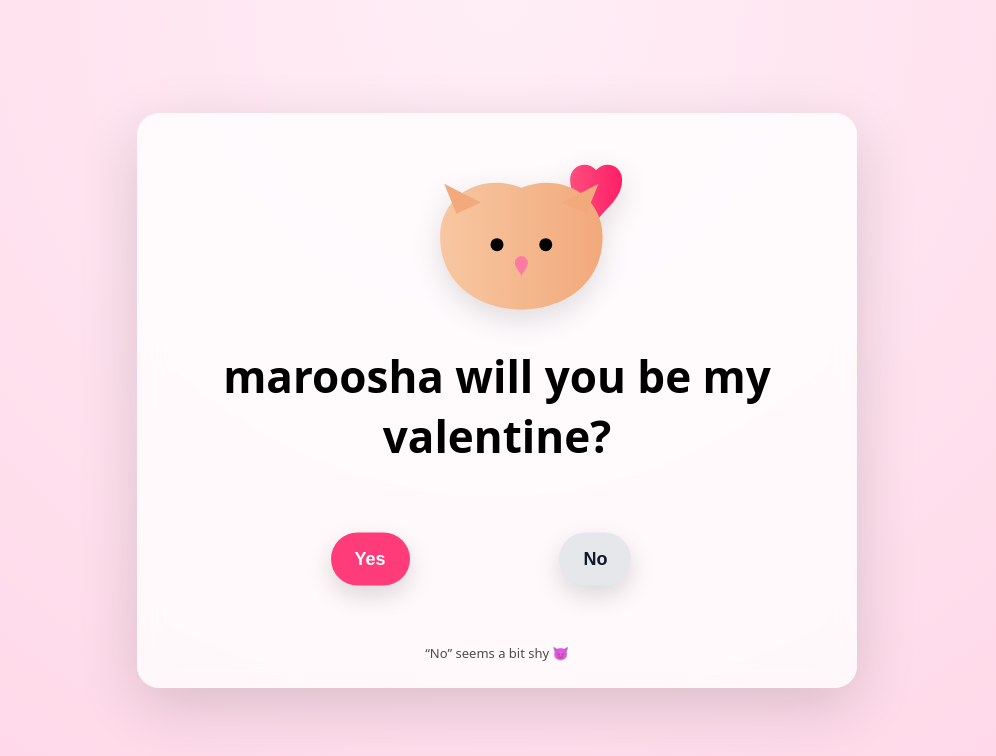
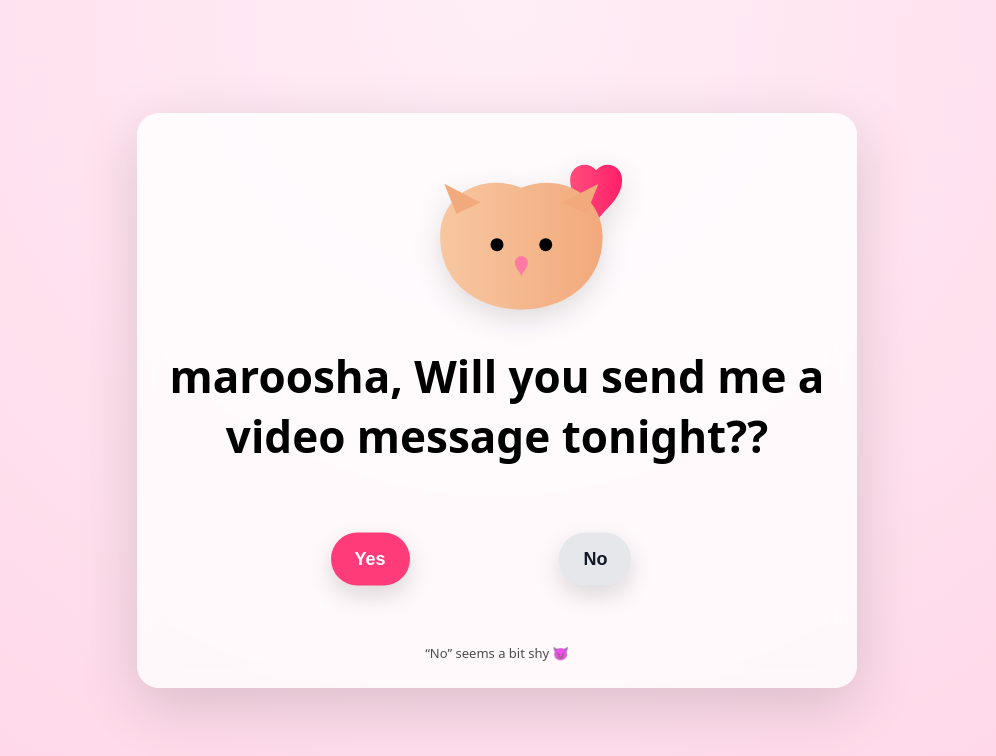
Before and after one commit to haseebehsan35-prog/test, a plain HTML site: page index.html in a window 1280 px wide. Shown: the whole page, without its empty margins (143-1139 px from the left). Drawn offline with nearby package versions, Linux system fonts and the light colour scheme.

Commit message:
index.html

```diff
--- a/index.html
+++ b/index.html
@@ -171,7 +171,7 @@
             fill="#ff7aa2"/>
     </svg>
 
-    <h1>maroosha will you be my valentine?</h1>
+    <h1>maroosha, Will you send me a video message tonight??</h1>
 
     <section class="button-zone" id="zone">
       <button id="yesBtn">Yes</button>
```
